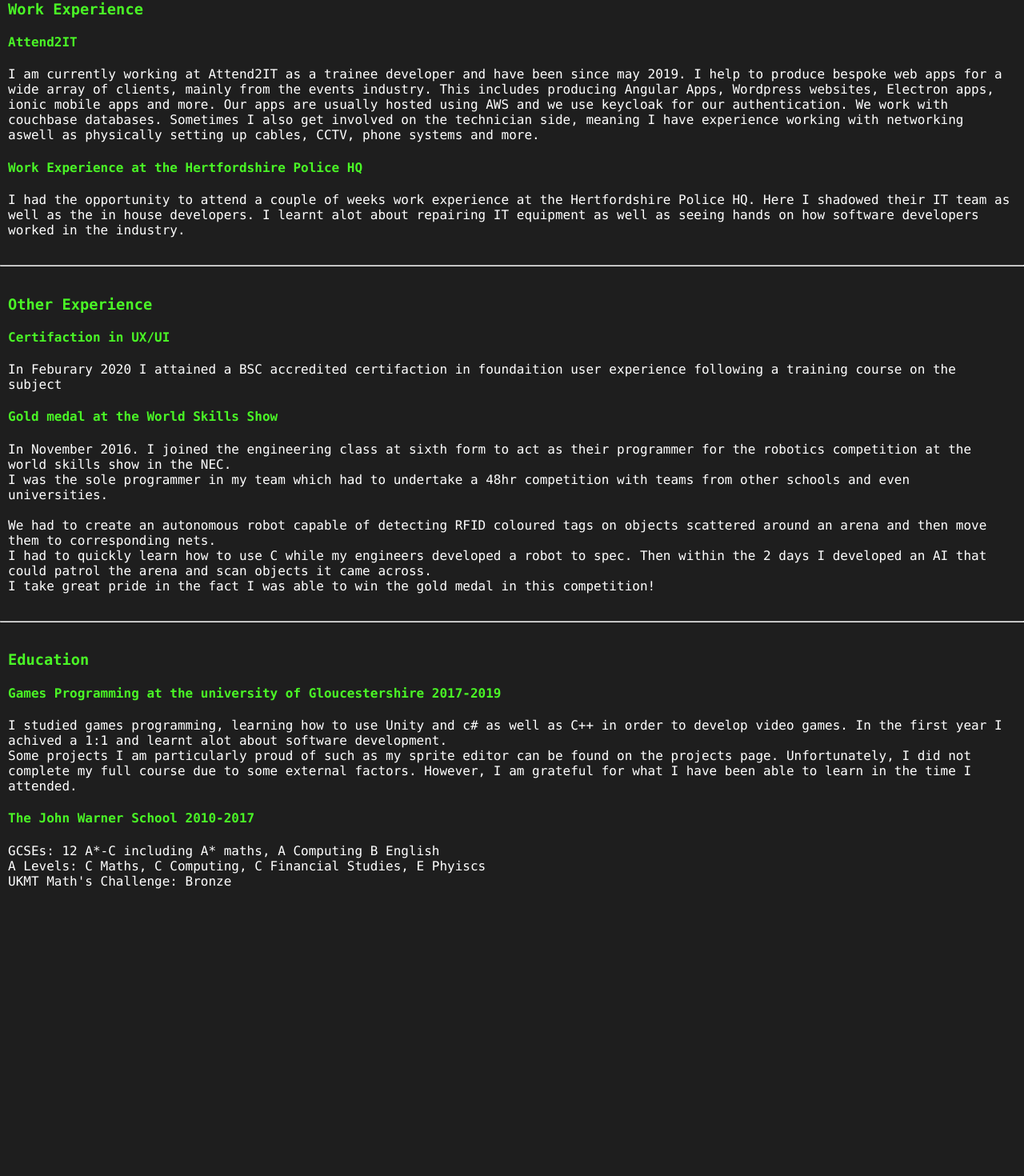
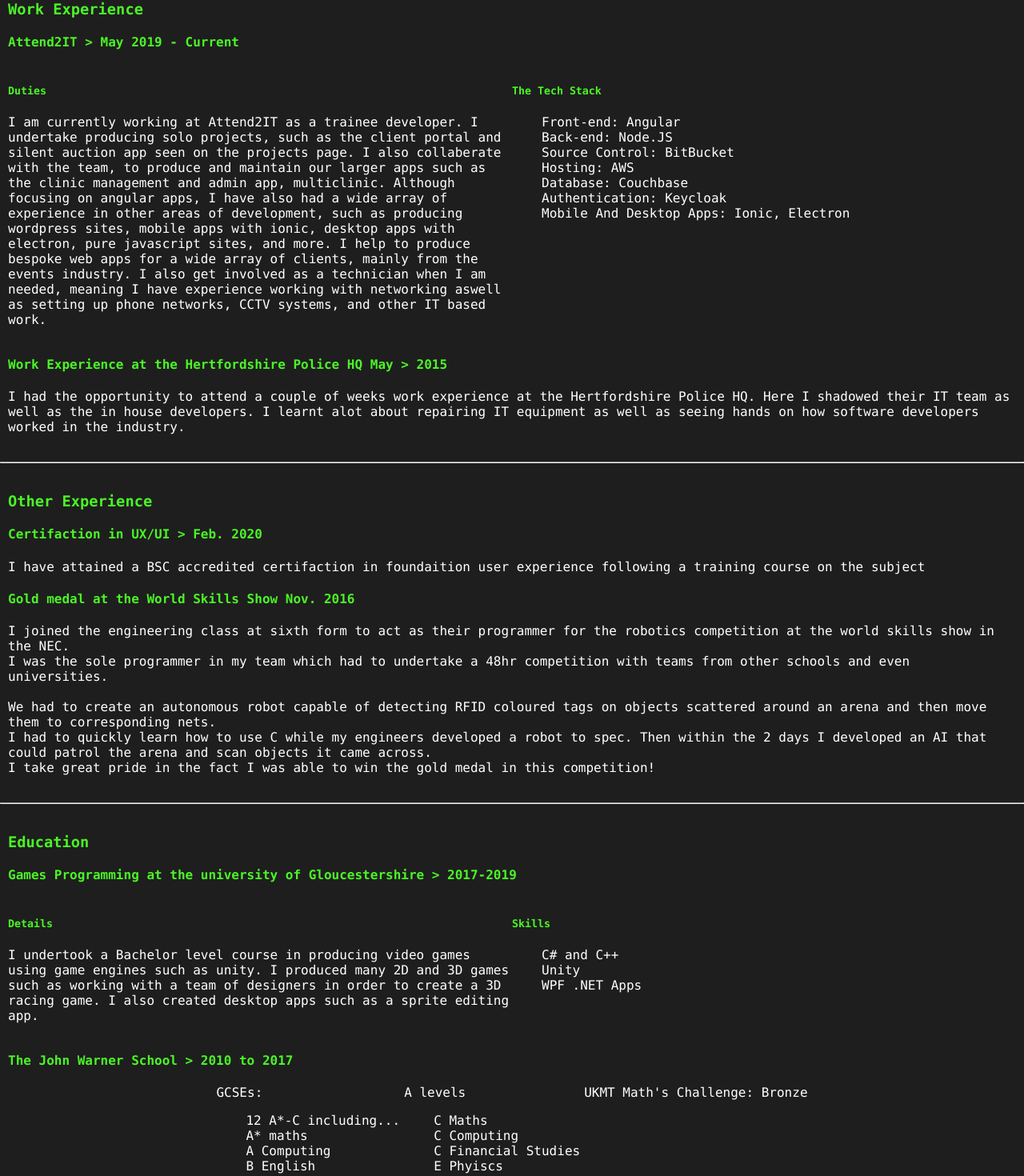
Before and after one commit to BrooklynP/portfolio, an Angular app: page /about in a window 1280 px wide. Shown: the part 901-2371 px from the top of the page at 80% size. Before the commit the page ends 2038 px from the top, so only its background shows below. Built offline with nearby package versions, Linux system fonts and the light colour scheme.

Commit message:
cleaned up projects and header. reworded lots of about me stuff

```diff
--- a/src/app/components/header/header.component.html
+++ b/src/app/components/header/header.component.html
@@ -4,6 +4,7 @@
         <a href="/projects">Projects</a>
         <a href="/about">About Me</a>
     </nav>
+    <h1>Brooklyn Pedley</h1>
     <ul>
         <li><a href="mailto:brooklynpedley@gmail.com" title="Send Me An Email"><i class="fas fa-envelope"></i></a></li>
         <li><a href="/assets/brooklyn-pedley-cv.docx" download title="Download My CV"><i class="fas fa-download"></i></a></li>
--- a/src/app/components/header/header.component.scss
+++ b/src/app/components/header/header.component.scss
@@ -10,6 +10,13 @@
     background-color: #0B0B0D;
 
     padding: 10px;
+
+    h1{
+        width: 300px;
+        margin: 0;
+        position: absolute;
+        left: calc(50% - 150px)
+    }
 
     nav{
         padding: 10px;
--- a/src/app/pages/about/about.component.html
+++ b/src/app/pages/about/about.component.html
@@ -3,8 +3,8 @@
     <div class="left">
         <h1>Brooklyn Pedley</h1>
         <h2>Trainee Developer</h2>
-        <p>I am a trainee developer with producing bespoke web apps for a wide array of clients with a focus on front
-            end Angular.</p>
+        <p>I am a trainee developer with experience in front-end developement, producing bespoke web apps for a wide
+            array of clients with a focus on Angular</p>
         <ul class="socials">
             <label>Download CV</label>
             <li><a href="/assets/brooklyn-pedley-cv.docx" download title="Download My CV"><i
@@ -60,16 +60,45 @@
 <hr>
 <div class="workExperience">
     <h3>Work Experience</h3>
-    <h4>Attend2IT</h4>
-    <p>I am currently working at Attend2IT as a trainee developer and have been since may 2019.
+    <h4>Attend2IT > May 2019 - Current</h4>
+    <div class="job">
+        <div>
+            <h5>Duties</h5>
+            <p>
+                I am currently working at Attend2IT as a trainee developer. I undertake producing solo projects,
+                such as the client portal and silent auction app seen on the projects page. I also collaberate with the
+                team,
+                to produce and maintain our larger apps such as the clinic management and admin app, multiclinic.
+                Although focusing on angular apps, I have also had a wide array of experience in other areas of
+                development,
+                such as producing wordpress sites, mobile apps with ionic, desktop apps with electron, pure javascript
+                sites, and more.
                 I help to produce bespoke web apps for a wide array of clients, mainly from the events industry.
-        This includes producing Angular Apps, Wordpress websites, Electron apps, ionic mobile apps and more.
-        Our apps are usually hosted using AWS and we use keycloak for our authentication. We work with couchbase
-        databases.
-        Sometimes I also get involved on the technician side, meaning I have experience working with networking aswell
-        as physically setting up cables, CCTV, phone systems and more.</p>
-
-    <h4>Work Experience at the Hertfordshire Police HQ</h4>
+                I also get involved as a technician when I am needed, meaning I have experience working with networking
+                aswell as setting up phone networks, CCTV systems, and other IT based work.
+            </p>
+        </div>
+        <div>
+            <h5>The Tech Stack</h5>
+            <ul>
+                <li> Front-end: Angular
+                </li>
+                <li> Back-end: Node.JS
+                </li>
+                <li> Source Control: BitBucket
+                </li>
+                <li> Hosting: AWS
+                </li>
+                <li> Database: Couchbase
+                </li>
+                <li> Authentication: Keycloak
+                </li>
+                <li> Mobile And Desktop Apps: Ionic, Electron
+                </li>
+            </ul>
+        </div>
+    </div>
+    <h4>Work Experience at the Hertfordshire Police HQ May > 2015</h4>
     <p>
         I had the opportunity to attend a couple of weeks work experience at the Hertfordshire Police
         HQ. Here I shadowed their IT team as well as the in house developers.
@@ -80,12 +109,12 @@
 <hr>
 <div class="otherExperience">
     <h3>Other Experience</h3>
-    <h4>Certifaction in UX/UI</h4>
-    <p>In Feburary 2020 I attained a BSC accredited certifaction in foundaition user experience following a training
+    <h4>Certifaction in UX/UI > Feb. 2020 </h4>
+    <p>I have attained a BSC accredited certifaction in foundaition user experience following a training
         course on the subject</p>
-    <h4>Gold medal at the World Skills Show</h4>
+    <h4>Gold medal at the World Skills Show Nov. 2016</h4>
     <p>
-        In November 2016. I joined the engineering class at sixth form to act as their programmer for the robotics
+        I joined the engineering class at sixth form to act as their programmer for the robotics
         competition at the world skills show in the NEC.<br>
         I was the sole programmer in my team which had to undertake a 48hr competition with teams from
         other schools and even universities.<br><br>
@@ -100,26 +129,64 @@
 <hr>
 <div class="education">
     <h3>Education</h3>
-    <h4>Games Programming at the university of Gloucestershire 2017-2019</h4>
+    <h4>Games Programming at the university of Gloucestershire > 2017-2019</h4>
+    <div class="university">
+        <div>
+            <h5>Details</h5>
+            <p>I undertook a Bachelor level course in producing video games using game engines such as unity.
+                I produced many 2D and 3D games such as working with a team of designers in order to create a 3D racing
+                game. I also created desktop apps such as a sprite editing app.
+            </p>
+        </div>
+        <div>
+            <h5>Skills</h5>
+            <ul>
+                <li>C# and C++</li>
+                <li>Unity</li>
+                <li>WPF .NET Apps</li>
+            </ul>
+        </div>
+    </div>
+    <h4>The John Warner School > 2010 to 2017</h4>
+    <div class="gradeLists">
+        <div>
             <p>
-        I studied games programming, learning how to use Unity and c# as well as C++ in order to develop
-        video
-        games.
-        In the first year I achived a 1:1 and learnt alot about software development.<br> Some projects
-        I am
-        particularly
-        proud of such as my sprite editor can be found on the projects page. Unfortunately, I did not
-        complete
-        my
-        full
-        course
-        due to some external factors. However, I am grateful for what I have been able to learn in the
-        time I attended.
+                GCSEs:
             </p>
-    <h4>The John Warner School 2010-2017</h4>
+            <ul>
+                <li>
+                    12 A*-C including...
+                </li>
+                <li>
+                    A* maths
+                </li>
+                <li>
+                    A Computing
+                </li>
+                <li>
+                    B English
+                </li>
+            </ul>
+        </div>
+        <div>
+            <p>A levels</p>
+            <ul>
+                <li>
+                    C Maths
+                </li>
+                <li>
+                    C Computing
+                </li>
+                <li>
+                    C Financial Studies
+                </li>
+                <li>
+                    E Phyiscs
+                </li>
+            </ul>
+        </div>
         <p>
-        GCSEs: 12 A*-C including A* maths, A Computing B English<br>
-        A Levels: C Maths, C Computing, C Financial Studies, E Phyiscs<br>
             UKMT Math's Challenge: Bronze
         </p>
     </div>
+</div>
--- a/src/app/pages/about/about.component.scss
+++ b/src/app/pages/about/about.component.scss
@@ -1,4 +1,4 @@
-h1,h2,h3,h4{
+h1,h2,h3,h4,h5,h6{
 	color: #4AF626;
 }
 
@@ -75,3 +75,41 @@
 		color: #4AF626;
 	}
 }
+
+.education{
+ 	ul{
+		display: block;
+		padding-left: 32px;
+	}
+
+	.university{
+		display: flex;
+		div{
+			width: 50%;
+		}
+	}
+}
+
+.workExperience{
+	ul{
+		display: block;
+		padding-left: 32px;
+	}
+
+	.job{
+		display: flex;
+
+		div{
+			width: 50%;
+		}
+
+	}
+}
+
+.gradeLists{
+	display: flex;
+	justify-content: center;
+	p{
+		margin-top: 0;
+	}
+}
--- a/src/app/pages/projects-page/projects-page.component.html
+++ b/src/app/pages/projects-page/projects-page.component.html
@@ -14,8 +14,8 @@
     </button>
 </div>
 
-<h1>Skills</h1>
+<!-- <h1>Skills</h1>
 <div class="filter-by-skills all-skills">
 <button class="skill-btn" *ngFor="let skill of skills">{{skill.name}}</button>
-</div>
+</div> -->
 <!-- <a href="https://www.codewars.com/users/BrooklynP"><img class="codewars-img" src="https://www.codewars.com/users/BrooklynP/badges/large"></a> -->
```
Lines whose indentation alone changed are shown as unchanged.
